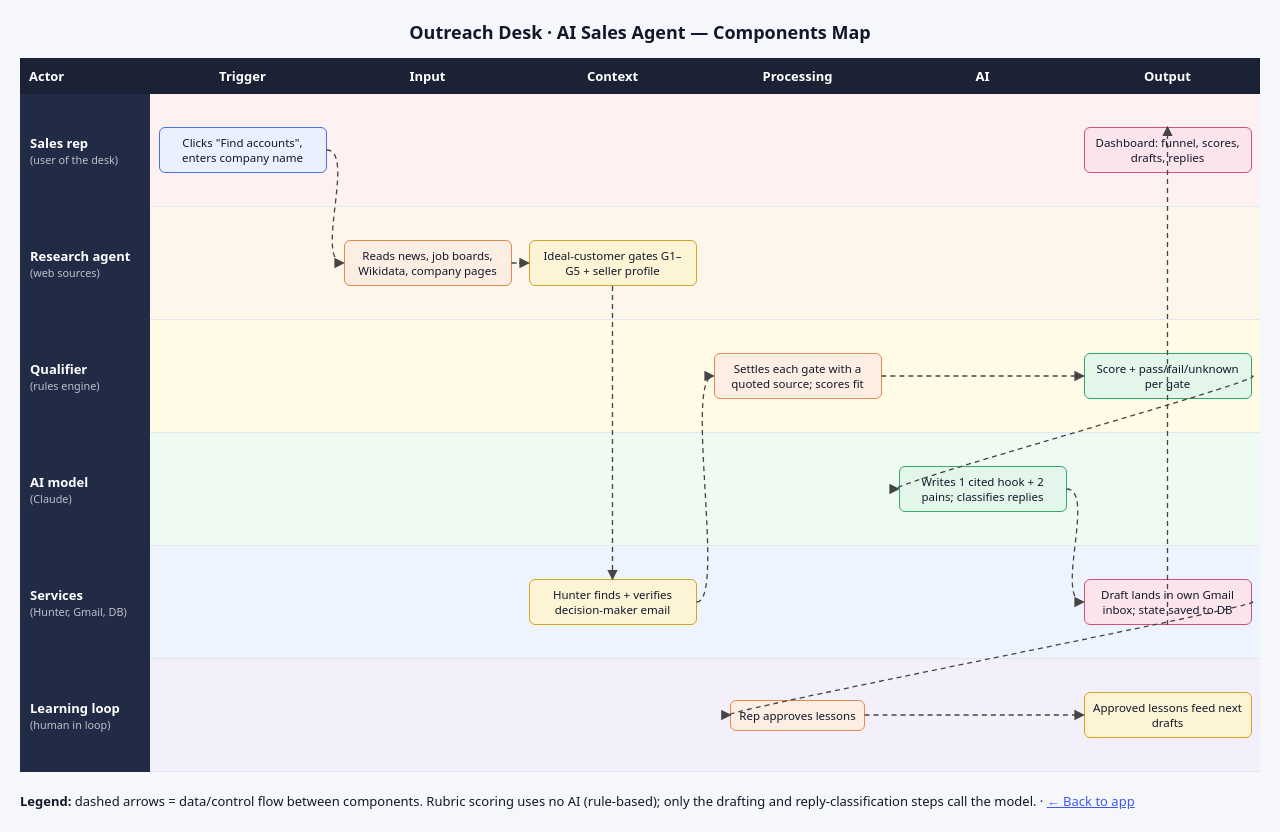
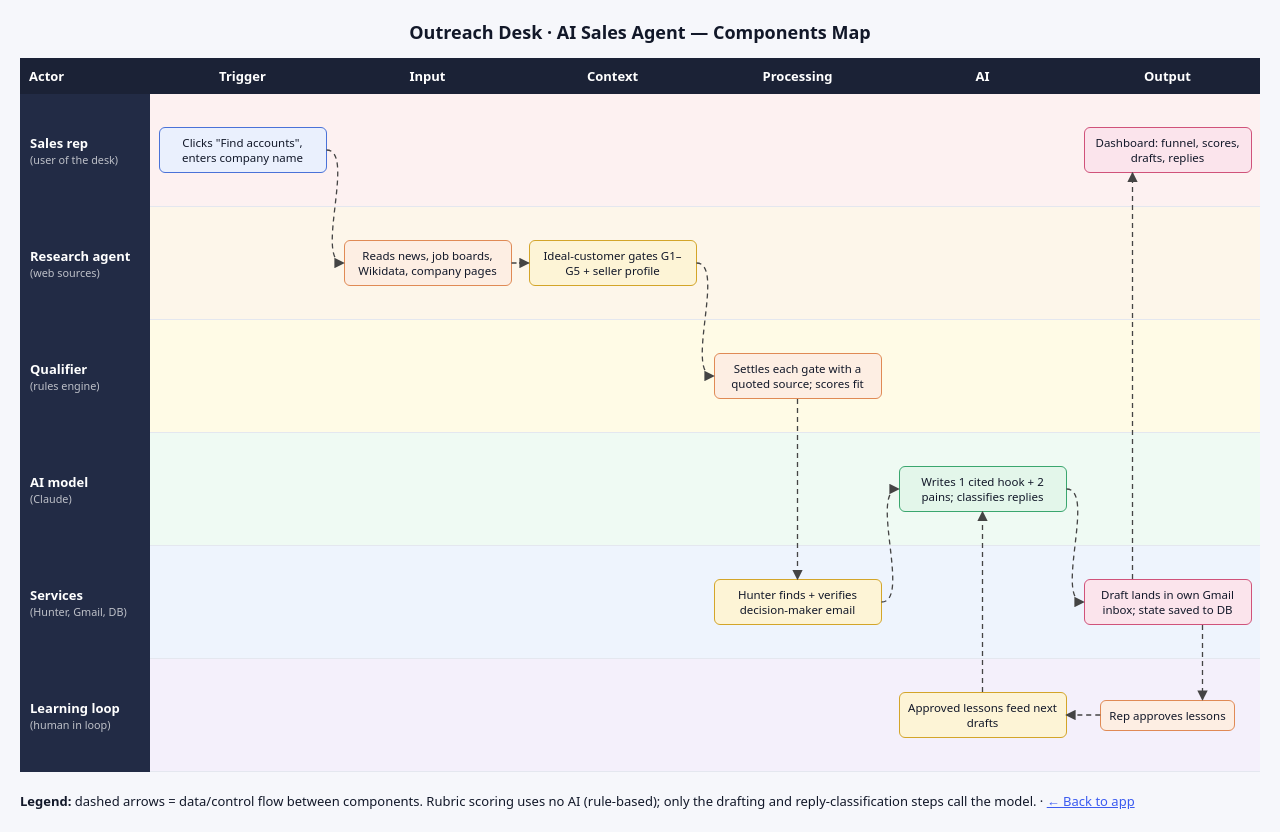
Before and after one commit to manavmehta2001/outreach-desk, a plain HTML site: page components.html in a window 1280 px wide. Drawn offline with Linux system fonts and the light colour scheme.

Commit message:
Tidy components map arrows, add screenshot
Co-Authored-By: Claude Sonnet 5.5 <noreply@anthropic.com>

```diff
--- a/components.html
+++ b/components.html
@@ -24,23 +24,23 @@ const cols=['Trigger','Input','Context','Processing','AI','Output'];
 const lanes=[
  ['Sales rep','(user of the desk)',[['b','t','Clicks "Find accounts", enters company name'],0,0,0,0,['p','done','Dashboard: funnel, scores, drafts, replies']]],
  ['Research agent','(web sources)',[0,['o','in','Reads news, job boards, Wikidata, company pages'],['y','ctx','Ideal-customer gates G1–G5 + seller profile'],0,0,0]],
- ['Qualifier','(rules engine)',[0,0,0,['o','q','Settles each gate with a quoted source; scores fit'],0,['g','sc','Score + pass/fail/unknown per gate']]],
+ ['Qualifier','(rules engine)',[0,0,0,['o','q','Settles each gate with a quoted source; scores fit'],0,0]],
  ['AI model','(Claude)',[0,0,0,0,['g','ai','Writes 1 cited hook + 2 pains; classifies replies'],0]],
- ['Services','(Hunter, Gmail, DB)',[0,0,['y','svc','Hunter finds + verifies decision-maker email'],0,0,['p','mail','Draft lands in own Gmail inbox; state saved to DB']]],
- ['Learning loop','(human in loop)',[0,0,0,['o','les','Rep approves lessons'],0,['y','mem','Approved lessons feed next drafts']]]
+ ['Services','(Hunter, Gmail, DB)',[0,0,0,['y','svc','Hunter finds + verifies decision-maker email'],0,['p','mail','Draft lands in own Gmail inbox; state saved to DB']]],
+ ['Learning loop','(human in loop)',[0,0,0,0,['y','mem','Approved lessons feed next drafts'],['o','les','Rep approves lessons']]]
 ];
 const g=document.getElementById('g');let h='<div class="h">Actor</div>'+cols.map(c=>`<div class="h">${c}</div>`).join('');
 lanes.forEach((l,i)=>{h+=`<div class="lane r${i}" style="background:#222b45">${l[0]}<small>${l[1]}</small></div>`;
  l[2].forEach(c=>{h+=`<div class="cell r${i}">${c?`<div class="box ${c[0]}" id="${c[1]}">${c[2]}</div>`:''}</div>`})});
 g.innerHTML=h;
-const flow=[['t','in'],['in','ctx'],['ctx','svc'],['svc','q'],['q','sc'],['sc','ai'],['ai','mail'],['mail','done'],['mail','les'],['les','mem']];
+const flow=[['t','in'],['in','ctx'],['ctx','q'],['q','svc'],['svc','ai'],['ai','mail'],['mail','done',-35],['mail','les',35],['les','mem'],['mem','ai']];
 function draw(){const s=document.getElementById('s'),w=document.getElementById('wrap'),W=g.scrollWidth,H=g.scrollHeight,R=w.getBoundingClientRect();
  s.setAttribute('width',W);s.setAttribute('height',H);
  let p='<defs><marker id="a" markerWidth="8" markerHeight="8" refX="7" refY="4" orient="auto"><path d="M0 0L8 4L0 8z" fill="#444"/></marker></defs>';
- flow.forEach(([a,b])=>{const A=document.getElementById(a).getBoundingClientRect(),B=document.getElementById(b).getBoundingClientRect(),G=g.getBoundingClientRect();
-  const x1=A.right-G.left,y1=A.top+A.height/2-G.top,x2=B.left-G.left,y2=B.top+B.height/2-G.top;
+ flow.forEach(([a,b,dx=0])=>{const A=document.getElementById(a).getBoundingClientRect(),B=document.getElementById(b).getBoundingClientRect(),G=g.getBoundingClientRect();
+  const back=B.left<A.left;const x1=(back?A.left:A.right)-G.left,y1=A.top+A.height/2-G.top,x2=(back?B.right:B.left)-G.left,y2=B.top+B.height/2-G.top;
   const vert=Math.abs(A.left-B.left)<20;
-  const d=vert?`M${A.left+A.width/2-G.left} ${A.bottom-G.top} L${B.left+B.width/2-G.left} ${B.top-G.top}`:`M${x1} ${y1} C${x1+30} ${y1} ${x2-30} ${y2} ${x2} ${y2}`;
+  const up=B.top<A.top;const d=vert?`M${A.left+A.width/2-G.left+dx} ${(up?A.top:A.bottom)-G.top} L${B.left+B.width/2-G.left+dx} ${(up?B.bottom:B.top)-G.top}`:`M${x1} ${y1} C${x1+(back?-30:30)} ${y1} ${x2+(back?30:-30)} ${y2} ${x2} ${y2}`;
   p+=`<path d="${d}" fill="none" stroke="#444" stroke-width="1.3" stroke-dasharray="5 4" marker-end="url(#a)"/>`});
  s.innerHTML=p}
 addEventListener('load',draw);addEventListener('resize',draw);
```
Also changed, not shown: components-map.png (added).
